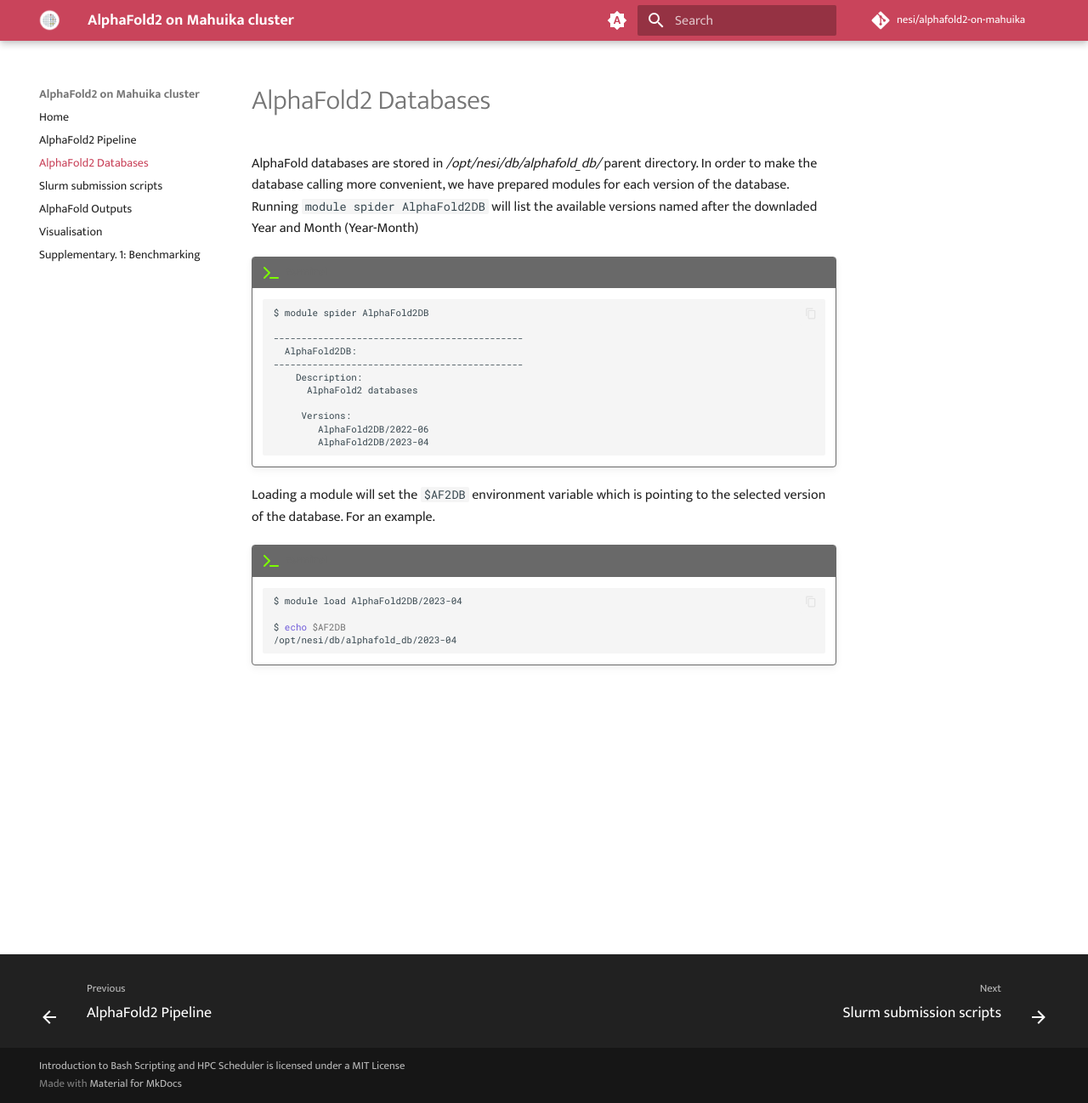
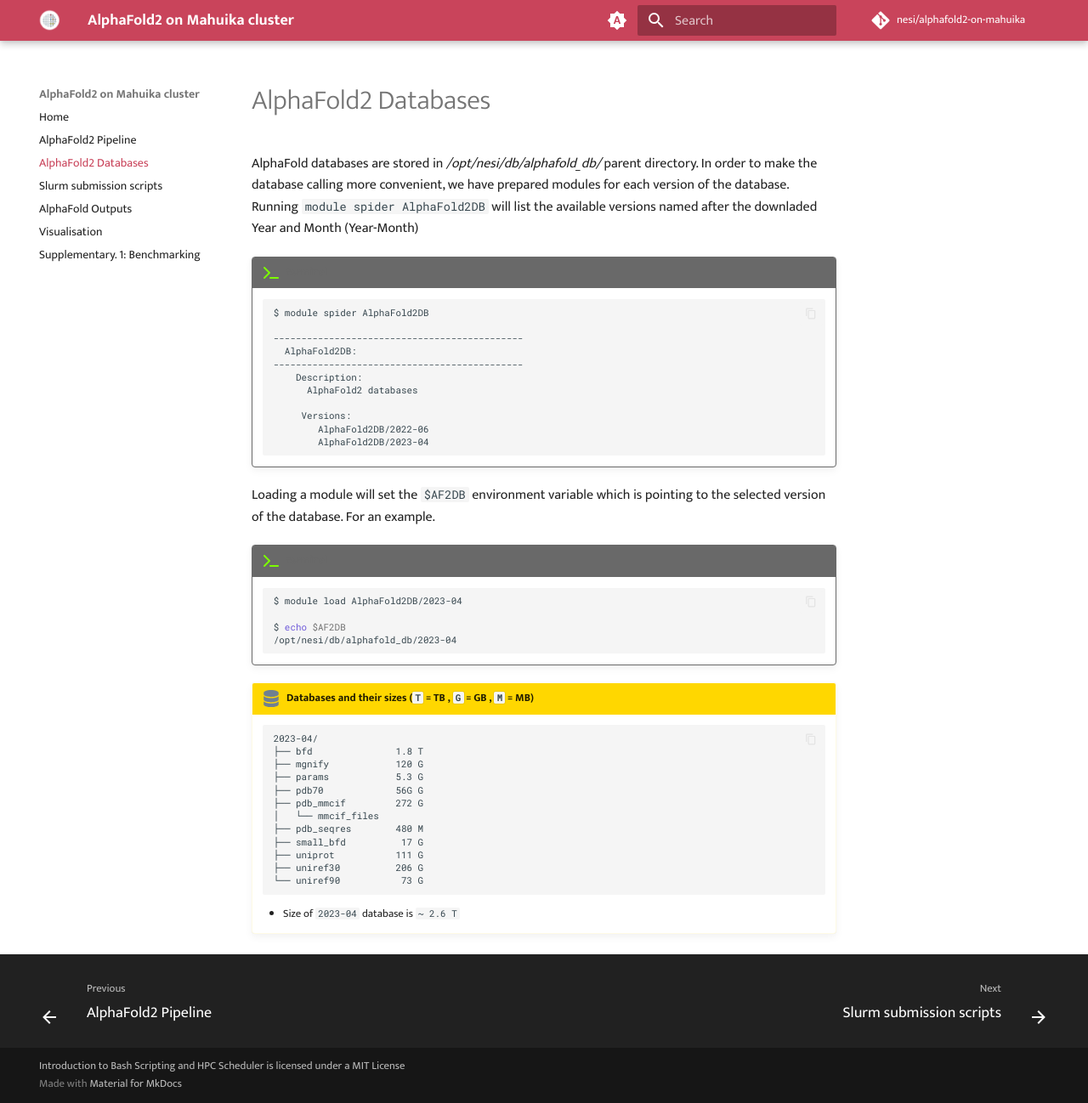
Before and after one commit to nesi/alphafold2-on-mahuika, an MkDocs documentation site: the page built from docs/2_alphafold2_databases.md, in a window 1280 px wide and 1298 px high. Shown: the whole window at 85% size. Built offline with MkDocs 1.6.1 and Material for MkDocs 9.7.7, drawn with Linux system fonts in a browser that asks for light colours; comment, search, counter and statistics services are not loaded.

Commit message:
update composition of databases

````diff
--- a/docs/2_alphafold2_databases.md
+++ b/docs/2_alphafold2_databases.md
@@ -26,3 +26,21 @@
     $ echo $AF2DB
     /opt/nesi/db/alphafold_db/2023-04
     ```
+!!! database "Databases and their sizes (`T` = TB , `G` = GB , `M` = MB)"
+
+    ```
+    2023-04/
+    ├── bfd               1.8 T
+    ├── mgnify            120 G
+    ├── params            5.3 G
+    ├── pdb70             56G G
+    ├── pdb_mmcif         272 G
+    │   └── mmcif_files
+    ├── pdb_seqres        480 M
+    ├── small_bfd          17 G
+    ├── uniprot           111 G
+    ├── uniref30          206 G
+    └── uniref90           73 G
+    ```
+
+     - Size of `2023-04` database is `~ 2.6 T`
````
